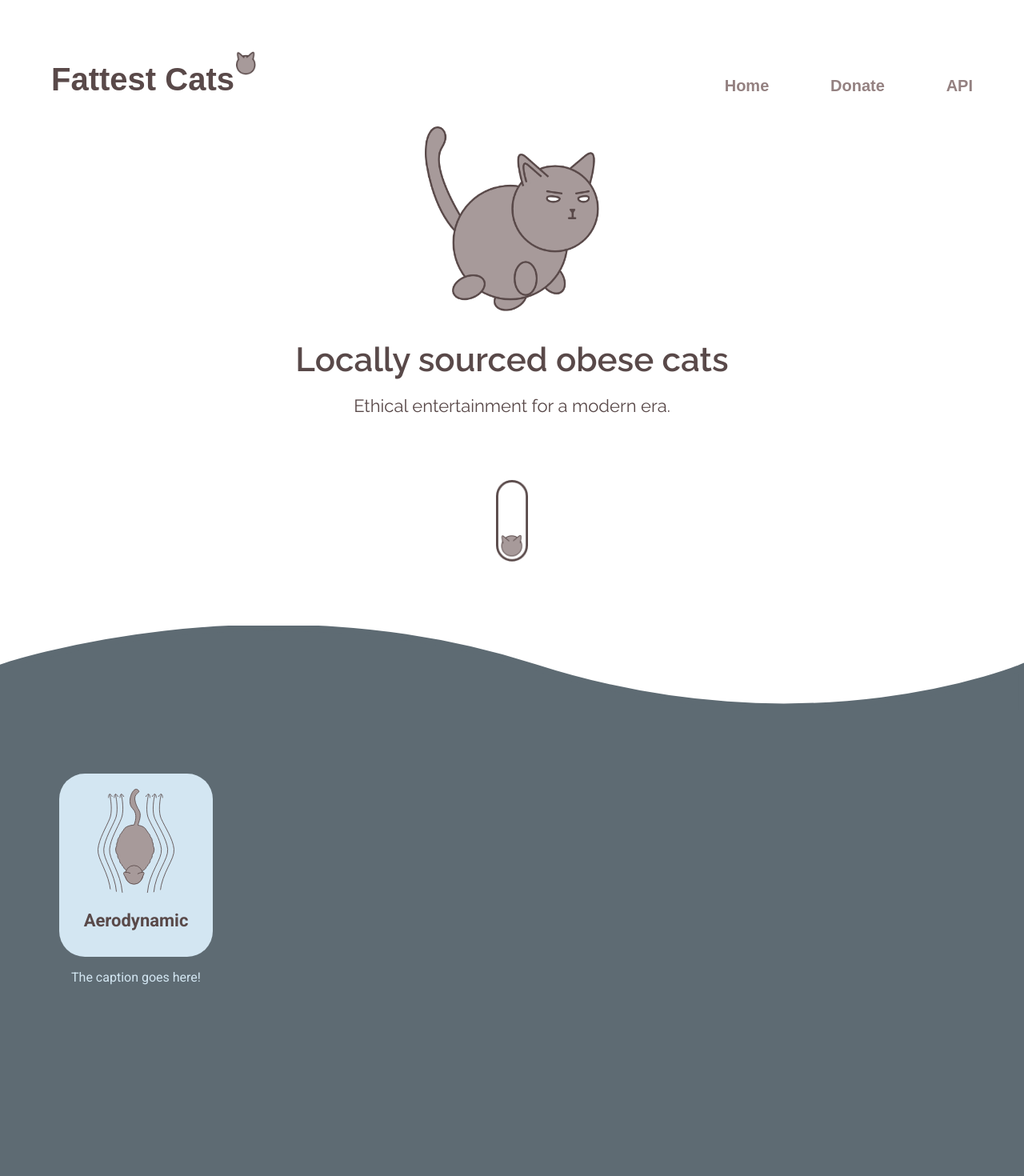
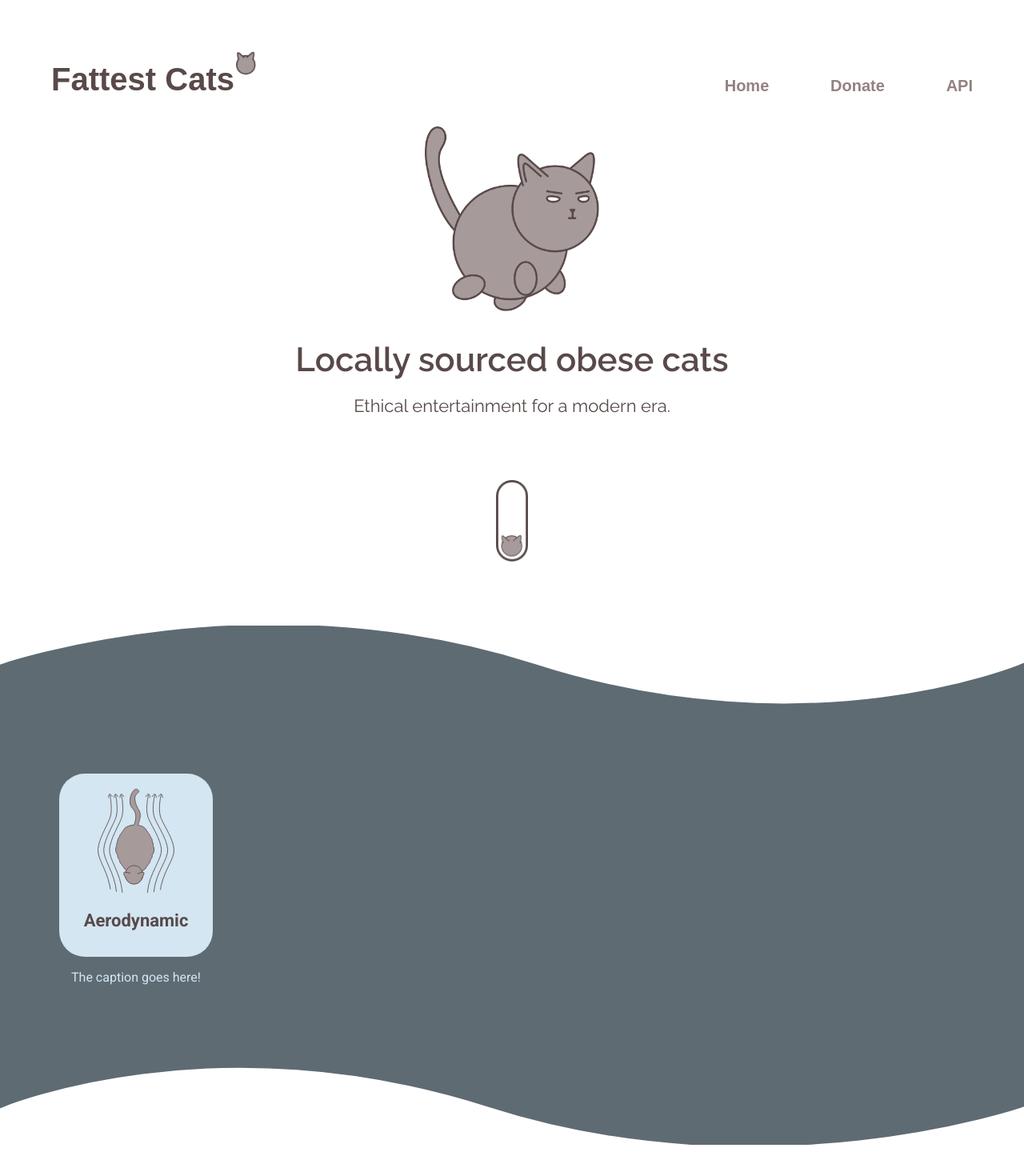
Before and after one commit to GC-Git/fattest-cat-remake, a React (Create React App) app in the folder client/: page / in a window 1280 px wide. Shown: the top 1470 px of the page at 80% size. Built offline with nearby package versions, Linux system fonts and the light colour scheme.

Commit message:
Fixed background not resizing.

```diff
--- a/client/src/components/BGWithCurve/BGWithCurve.css
+++ b/client/src/components/BGWithCurve/BGWithCurve.css
@@ -31,9 +31,7 @@
 }
 
 #bgwithcurve__background {
-    height: 100vh;
     position: relative;
-    /* top: 10px; */
     bottom: 1px;
     border: 10px solid #5e6b73;
     background-color: #5e6b73;
```
